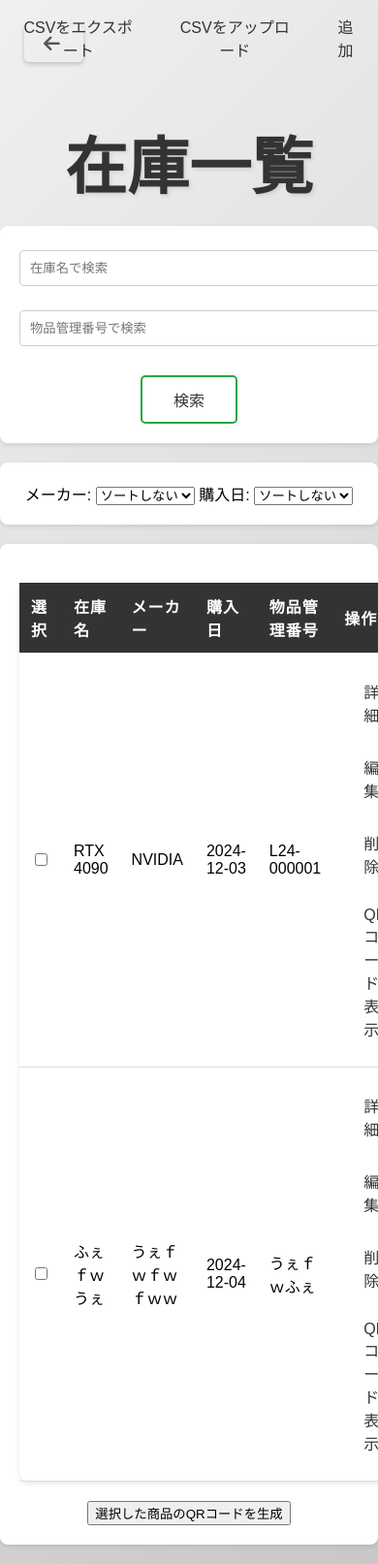
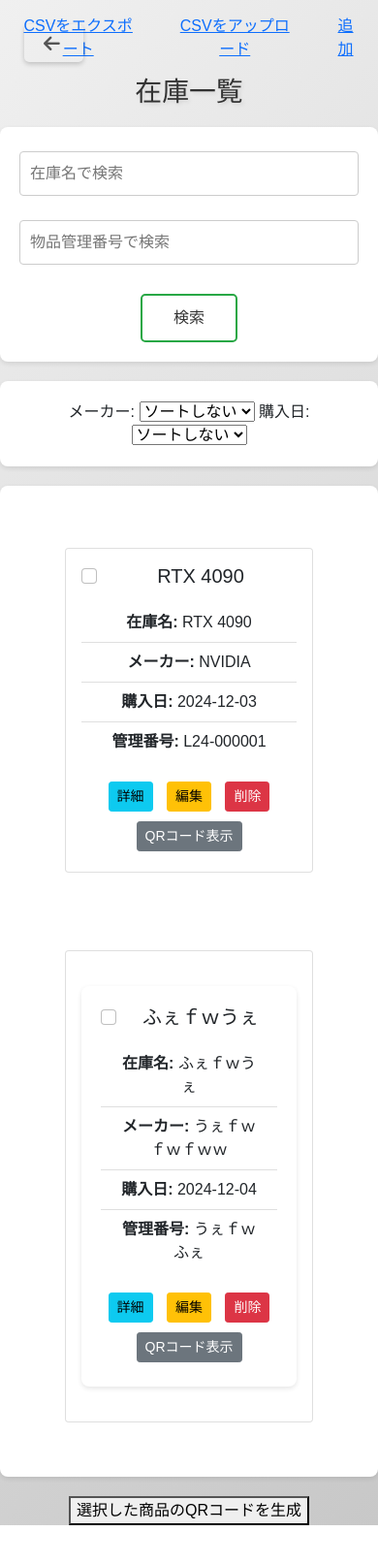
Before and after one commit to Laur3121/database, a Flask app: page /inventory in a window 390 px wide; the page is wider, and only the part inside the window is pictured. Shown: that part at 97% size. After the commit the page ends 1573 px from the top of that part, so only its background shows below. Run offline with Flask 3, Linux system fonts and the light colour scheme; data comes from the database, SQL or seed files in the repository; both versions use the stored data as it was after the commit; some web fonts are replaced.

Commit message:
レスポンシブデザイン

```diff
--- a/flask_inventory/templates/inventory.html
+++ b/flask_inventory/templates/inventory.html
@@ -1,5 +1,6 @@
 <!DOCTYPE html>
 <html lang="ja">
+
 <head>
     <meta charset="UTF-8">
     <meta name="viewport" content="width=device-width, initial-scale=1.0">
@@ -8,16 +9,21 @@
     <link rel="stylesheet" href="{{ url_for('static', filename='styles.css') }}">
     <script src="{{ url_for('static', filename='script.js') }}"></script> <!-- JavaScriptファイルをリンク -->
     <script src="https://ajax.googleapis.com/ajax/libs/jquery/3.5.1/jquery.min.js"></script>
-    <link rel="stylesheet" href="https://fonts.googleapis.com/css2?family=Material+Symbols+Outlined:opsz,wght,FILL,GRAD@24,400,0,0&icon_names=arrow_back_ios_new" />
+    <link rel="stylesheet"
+        href="https://fonts.googleapis.com/css2?family=Material+Symbols+Outlined:opsz,wght,FILL,GRAD@24,400,0,0&icon_names=arrow_back_ios_new" />
     <link href="https://cdnjs.cloudflare.com/ajax/libs/font-awesome/6.0.0/css/all.min.css" rel="stylesheet">
-    <link rel="stylesheet" href="https://fonts.googleapis.com/css2?family=Material+Symbols+Outlined:opsz,wght,FILL,GRAD@24,400,0,0&icon_names=stat_1" />
+    <link rel="stylesheet"
+        href="https://fonts.googleapis.com/css2?family=Material+Symbols+Outlined:opsz,wght,FILL,GRAD@24,400,0,0&icon_names=stat_1" />
     <link href="https://fonts.googleapis.com/css2?family=Hachi+Maru+Pop&display=swap" rel="stylesheet">
     <link href="https://fonts.googleapis.com/icon?family=Material+Icons" rel="stylesheet">
+
+
+    <link href="https://cdn.jsdelivr.net/npm/bootstrap@5.0.2/dist/css/bootstrap.min.css" rel="stylesheet"
+        integrity="sha384-EVSTQN3/azprG1Anm3QDgpJLIm9Nao0Yz1ztcQTwFspd3yD65VohhpuuCOmLASjC" crossorigin="anonymous" />
     <title>在庫一覧</title>
 </head>
 
 <style>
-
     body {
         text-align: center;
         font-family: Arial, sans-serif;
@@ -43,19 +49,45 @@
     .back-button:hover {
         background-color: #f9f7f6;
     }
+
+
+
+
+    .pc-table {
+        display: block;
+    }
+
+    .mobile-table {
+        display: none;
+    }
+
+    @media (max-width: 768px) {
+        .pc-table {
+            display: none;
+        }
+
+        .mobile-table {
+            display: block;
+        }
+    }
+
+
+
+
     /*     .migiue3 {
     display: inline-block;
     margin-left: auto;
     }   */
 </style>
 </head>
+
 <body>
 
 
     <div style="display: flex; justify-content: flex-end;">
         <a href="{{ url_for('export_csv') }}">CSVをエクスポート</a>
         <a href="{{ url_for('upload_csv') }}">CSVをアップロード</a>
-    <a href="{{ url_for('show_add_product') }}" >追加</a>   <!-- class="add-product-btn" -->
+        <a href="{{ url_for('show_add_product') }}">追加</a> <!-- class="add-product-btn" -->
     </div>
 
     <a href="{{ url_for('index') }}" class="back-button">
@@ -69,7 +101,7 @@
     <form method="GET" action="{{ url_for('inventory') }}">
         <input type="text" name="search" placeholder="在庫名で検索" value="{{ request.args.get('search', '') }}">
         <input type="text" name="item_number" placeholder="物品管理番号で検索" value="{{ request.args.get('item_number', '') }}">
-        <input type="submit" value="検索"style="width: 100px; height: 50px; font-size: 16px; margin-top: 10px;">
+        <input type="submit" value="検索" style="width: 100px; height: 50px; font-size: 16px; margin-top: 10px;">
     </form>
 
 
@@ -78,15 +110,18 @@
         <label for="sort_manufacturer">メーカー:</label>
         <select id="sort_manufacturer" name="sort" onchange="this.form.submit()">
             <option value="">ソートしない</option>
-        <option value="manufacturer" {% if request.args.get('sort') == 'manufacturer' %}selected{% endif %}>ローマ字順</option>
+            <option value="manufacturer" {% if request.args.get('sort')=='manufacturer' %}selected{% endif %}>ローマ字順
+            </option>
         </select>
 
         <!-- 購入日でソート -->
         <label for="sort_date">購入日:</label>
         <select id="sort_date" name="sort_date" onchange="this.form.submit()">
             <option value="">ソートしない</option>
-        <option value="purchase_date_asc" {% if request.args.get('sort_date') == 'purchase_date_asc' %}selected{% endif %}>購入日 昇順</option>
-        <option value="purchase_date_desc" {% if request.args.get('sort_date') == 'purchase_date_desc' %}selected{% endif %}>購入日 降順</option>
+            <option value="purchase_date_asc" {% if request.args.get('sort_date')=='purchase_date_asc' %}selected{%
+                endif %}>購入日 昇順</option>
+            <option value="purchase_date_desc" {% if request.args.get('sort_date')=='purchase_date_desc' %}selected{%
+                endif %}>購入日 降順</option>
         </select>
     </form>
 
@@ -108,7 +143,11 @@
 
 
     <form method="POST" action="{{ url_for('generate_selected_qrs') }}">
+
+        <div class="pc-table">
+            <!-- PC用表示 -->
             <table>
+
                 <head>
                     <tr>
                         <th>選択</th> <!-- チェックボックス列 -->
@@ -119,6 +158,7 @@
                         <th>操作</th>
                     </tr>
                 </head>
+
                 <body>
                     {% for product in products %}
                     <tr>
@@ -139,6 +179,49 @@
                     {% endfor %}
                 </body>
             </table>
+        </div>
+        <!-- スマホ用 -->
+        <div class="mobile-table">
+
+            {% for product in products %}
+            <!-- こっからchatgptでいい感じに -->
+            <div class="container mt-4">
+                <div class="card mb-3">
+                    <div class="card-body">
+                        <form>
+                            <div class="form-check mb-2">
+                                <input type="checkbox" class="form-check-input" name="selected_products"
+                                    value="{{ product.id }}" id="product{{ product.id }}">
+                                <label class="form-check-label" for="product{{ product.id }}">
+                                    <h5 class="card-title">{{ product.product_name }}</h5>
+                                </label>
+                            </div>
+                            <ul class="list-group list-group-flush">
+                                <li class="list-group-item"><strong>在庫名:</strong> {{ product.product_name }}</li>
+                                <li class="list-group-item"><strong>メーカー:</strong> {{ product.manufacturer }}</li>
+                                <li class="list-group-item"><strong>購入日:</strong> {{ product.purchase_date }}</li>
+                                <li class="list-group-item"><strong>管理番号:</strong> {{ product.item_number }}</li>
+                            </ul>
+                            <div class="mt-3">
+                                <a href="{{ url_for('product_detail', product_id=product.id) }}"
+                                    class="btn btn-info btn-sm">詳細</a>
+                                <a href="{{ url_for('edit_product', product_id=product.id) }}"
+                                    class="btn btn-warning btn-sm">編集</a>
+                                <a href="{{ url_for('delete_product', product_id=product.id) }}"
+                                    class="btn btn-danger btn-sm">削除</a>
+                                <a href="{{ url_for('generate_qr', product_id=product.id) }}"
+                                    class="btn btn-secondary btn-sm">QRコード表示</a>
+                            </div>
+                        </form>
+                    </div>
+                </div>
+            </div>
+            {% endfor %}
+
+
+        </div>
+
+
 
         <button type="submit">選択した商品のQRコードを生成</button>
     </form>
@@ -161,4 +244,5 @@
 
 
 </body>
+
 </html>
```
Also changed, not shown: flask_inventory/inventory.db. Lines whose indentation alone changed are shown as unchanged.
